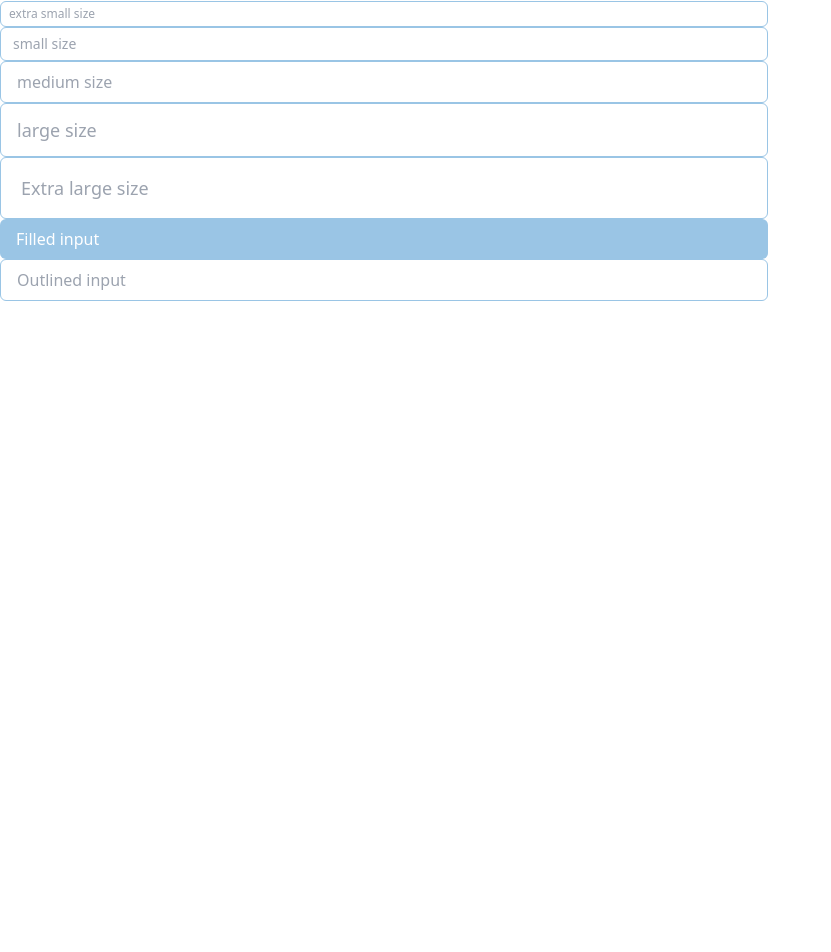
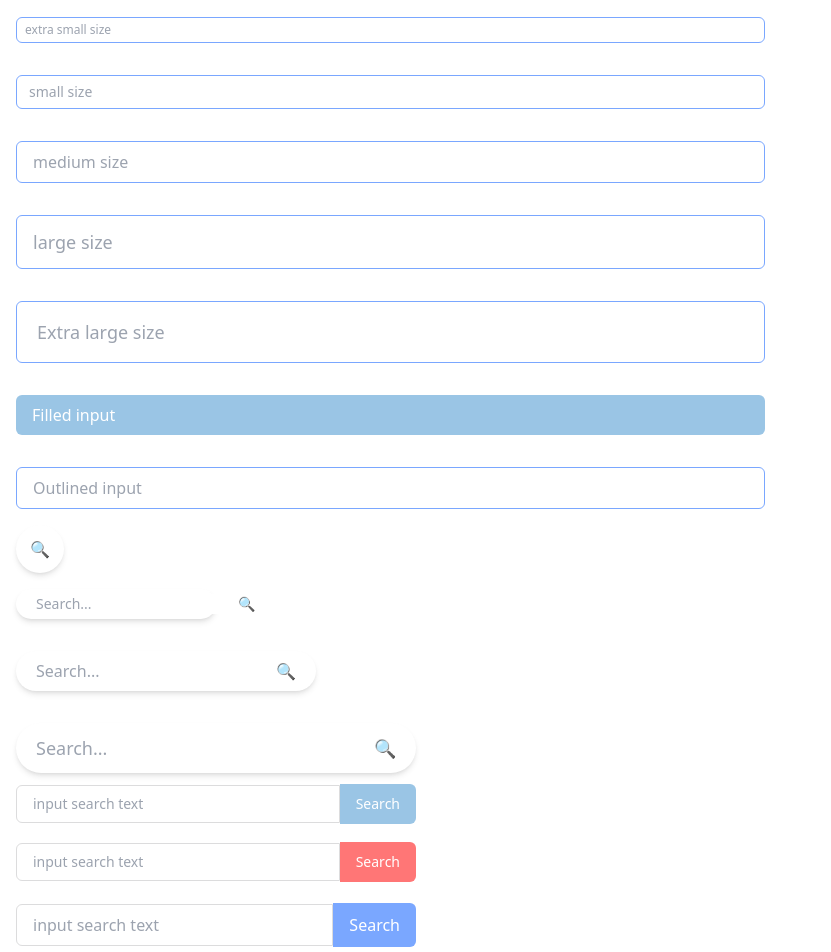
Before and after one commit to Poten14/Componique, a Next.js app: page /sk in a window 1280 px wide. Shown: the top 952 px of the page, without its empty margins (0-831 px from the left). Before the commit the page ends 800 px from the top, so only its background shows below. Built offline with nearby package versions, Linux system fonts and the light colour scheme.

Commit message:
feat: searchInput 3종류 구현 (#11)

```diff
--- a/src/app/(page)/sk/page.tsx
+++ b/src/app/(page)/sk/page.tsx
@@ -1,7 +1,11 @@
 import Input1 from "@components/Input/Input1";
+import SearchInput from "@components/Input/SearchInput";
+import SearchInput2 from "@components/Input/SearchInput2";
+import SearchInput3 from "@components/Input/SearchInput3";
 const sk = () => {
   return (
     <>
+      <div className="m-4 space-y-8">
         <Input1 size="xs" placeholder="extra small size" />
         <Input1 size="sm" placeholder="small size" />
         <Input1 size="md" placeholder="medium size" />
@@ -9,6 +13,28 @@ const sk = () => {
         <Input1 size="xl" placeholder="Extra large size" />
         <Input1 size="md" variant="filled" placeholder="Filled input" />
         <Input1 size="md" variant="outlined" placeholder="Outlined input" />
+      </div>
+      <div className="m-4 space-y-8">
+        <SearchInput
+          placeholder="Search..."
+          activeColor="bg-Basic"
+          inactiveColor="bg-gray-300"
+          width="w-96"
+        />
+      </div>
+      <div className="m-4 space-y-8">
+        <SearchInput2 size="sm" placeholder="Search..." />
+        <SearchInput2 size="md" placeholder="Search..." />
+        <SearchInput2 size="lg" placeholder="Search..." />
+      </div>
+      <div className="ml-4 space-y-7">
+        <SearchInput3 size="sm" color="Basic" buttonText="Search" />
+        <SearchInput3 size="sm" color="Danger" buttonText="Search" />
+        <SearchInput3 size="md" color="Primary" buttonText="Search" />
+        <SearchInput3 size="md" color="Secondary" buttonText="Search" />
+        <SearchInput3 size="lg" color="Success" buttonText="Search" />
+        <SearchInput3 size="lg" color="Warning" buttonText="Search" />
+      </div>
     </>
   );
 };
--- a/src/components/Input/Input1.tsx
+++ b/src/components/Input/Input1.tsx
@@ -20,7 +20,7 @@ const sizeClasses = {
 };
 
 const variantClasses = {
-  outlined: "border border-Basic bg-white",
+  outlined: "border border-Primary bg-white",
   filled: "bg-Basic text-white placeholder-white border-none",
 };
 
--- /dev/null
+++ b/src/components/Input/SearchInput.tsx
@@ -0,0 +1,54 @@
+"use client";
+
+import React, { useState } from "react";
+
+interface SearchInputProps {
+  placeholder?: string;
+  activeColor?: string;
+  inactiveColor?: string;
+  width?: string;
+  onSearch?: (value: string) => void;
+}
+
+const SearchInput: React.FC<SearchInputProps> = ({
+  placeholder = "Search...",
+  activeColor = "bg-Basic",
+  inactiveColor = "bg-gray-300",
+  width = "w-80",
+  onSearch,
+}) => {
+  const [isActive, setIsActive] = useState(false);
+  const [value, setValue] = useState("");
+
+  const handleSearch = () => {
+    if (onSearch) {
+      onSearch(value);
+    }
+  };
+
+  return (
+    <div
+      className={`flex items-center rounded-full bg-white p-2 shadow-md transition-all duration-300 ${
+        isActive ? `${width}` : "w-12"
+      }`}
+    >
+      <button
+        onClick={() => setIsActive(!isActive)}
+        className={`flex h-8 w-8 items-center justify-center rounded-full transition-colors duration-300 ${isActive ? activeColor : inactiveColor}`}
+      >
+        🔍
+      </button>
+      {isActive && (
+        <input
+          type="text"
+          className="ml-2 flex-grow border-none text-black outline-none"
+          placeholder={placeholder}
+          value={value}
+          onChange={(e) => setValue(e.target.value)}
+        />
+      )}
+    </div>
+  );
+};
+
+export default SearchInput;
--- /dev/null
+++ b/src/components/Input/SearchInput2.tsx
@@ -0,0 +1,60 @@
+"use client";
+
+import React, { useState } from "react";
+
+type InputSize = "sm" | "md" | "lg";
+
+interface SearchInputProps {
+  size?: InputSize;
+  placeholder?: string;
+  value?: string;
+  onChange?: (e: React.ChangeEvent<HTMLInputElement>) => void;
+}
+
+const sizeClasses = {
+  sm: "w-[200px] h-[30px] text-sm",
+  md: "w-[300px] h-[40px] text-base",
+  lg: "w-[400px] h-[50px] text-lg",
+};
+
+const expandedSizeClasses = {
+  sm: "w-[400px] h-[30px]",
+  md: "w-[500px] h-[40px]",
+  lg: "w-[600px] h-[50px]",
+};
+
+const SearchInput: React.FC<SearchInputProps> = ({
+  size = "md",
+  placeholder,
+  value,
+  onChange,
+}) => {
+  const [isExpanded, setIsExpanded] = useState(false);
+
+  const toggleExpand = () => {
+    setIsExpanded(!isExpanded);
+  };
+
+  return (
+    <div
+      className={`flex items-center rounded-full bg-white pl-2 shadow-md transition-all duration-300 ${
+        isExpanded ? expandedSizeClasses[size] : sizeClasses[size]
+      }`}
+    >
+      <input
+        type="text"
+        className="text-gray-700 flex-grow pl-3 focus:outline-none"
+        placeholder={placeholder}
+        value={value}
+        onChange={onChange}
+        onFocus={toggleExpand} // 인풋 필드에 포커스가 있을 때 확장
+        onBlur={toggleExpand} // 포커스가 벗어날 때 다시 축소
+      />
+      <button className="h-full rounded-r-full pr-5 focus:outline-none">
+        🔍
+      </button>
+    </div>
+  );
+};
+
+export default SearchInput;
--- /dev/null
+++ b/src/components/Input/SearchInput3.tsx
@@ -0,0 +1,65 @@
+import React from "react";
+
+type InputSize = "sm" | "md" | "lg";
+type ButtonColor =
+  | "Basic"
+  | "Primary"
+  | "Secondary"
+  | "Success"
+  | "Warning"
+  | "Danger";
+
+interface SearchInput3Props
+  extends Omit<React.InputHTMLAttributes<HTMLInputElement>, "size"> {
+  size?: InputSize;
+  buttonText?: string;
+  onButtonClick?: () => void;
+  color?: ButtonColor;
+}
+
+const sizeClasses = {
+  sm: "w-[200px] h-[30px] text-sm",
+  md: "w-[250px] h-[40px] text-base",
+  lg: "w-[500px] h-[50px]  text-lg",
+};
+
+const colorClasses = {
+  Basic: "bg-Basic text-white",
+  Primary: "bg-Primary text-white",
+  Secondary: "bg-Secondary text-white",
+  Success: "bg-Success text-white",
+  Warning: "bg-Warning text-white",
+  Danger: "bg-Danger text-white",
+};
+
+const SearchInput3: React.FC<SearchInput3Props> = ({
+  size = "md",
+  placeholder = "input search text",
+  value,
+  onChange,
+  buttonText = "Search",
+  onButtonClick,
+  color = "Basic",
+  ...props
+}) => {
+  return (
+    <div className={`flex w-[400px] items-center ${sizeClasses[size]}`}>
+      <input
+        type="text"
+        className={`placeholder-gray-500 flex-grow rounded-l-md border border-gray bg-white px-4 py-2 focus:outline-none`}
+        placeholder={placeholder}
+        value={value}
+        onChange={onChange}
+        {...props} // 확장된 모든 속성을 전달
+      />
+      <button
+        className={`rounded-r-md ${colorClasses[color]} transform px-4 py-2.5 transition-transform duration-150 ease-in-out focus:outline-none active:scale-95 active:bg-opacity-90`}
+        onClick={onButtonClick}
+      >
+        {buttonText}
+      </button>
+    </div>
+  );
+};
+
+export default SearchInput3;
```
Lines whose indentation alone changed are shown as unchanged.
